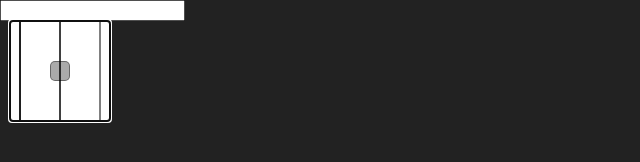
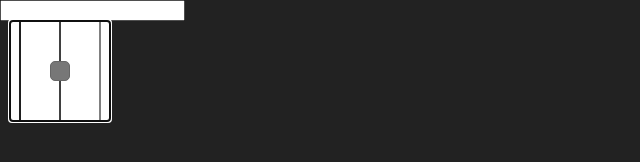
Before and after one commit to sean-codes/grid-input, a plain HTML site: page demo.html in a window 1280 px wide. Shown: the full height of the page, 0-640 px from the left. Drawn offline with Linux system fonts and the light colour scheme.

Commit message:
solid colors

```diff
--- a/css.css
+++ b/css.css
@@ -26,8 +26,8 @@ html, body{
 .gridinput-point {
    width:20px;
    height:20px;
-   background:#0005;
-   border:1px solid #0006;
+   background:#777;
+   border:1px solid #666;
    position:absolute;
    border-radius:25%;
    pointer-events: none;
```
